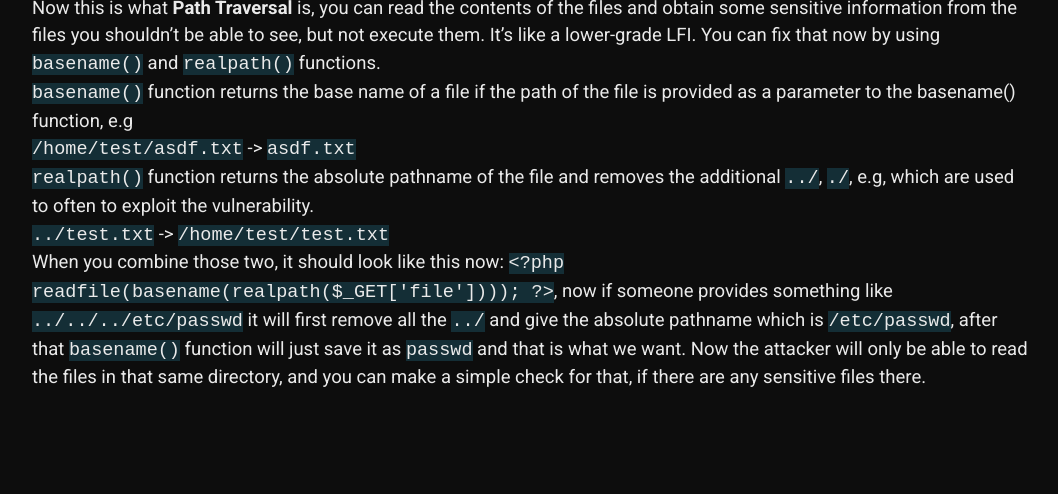
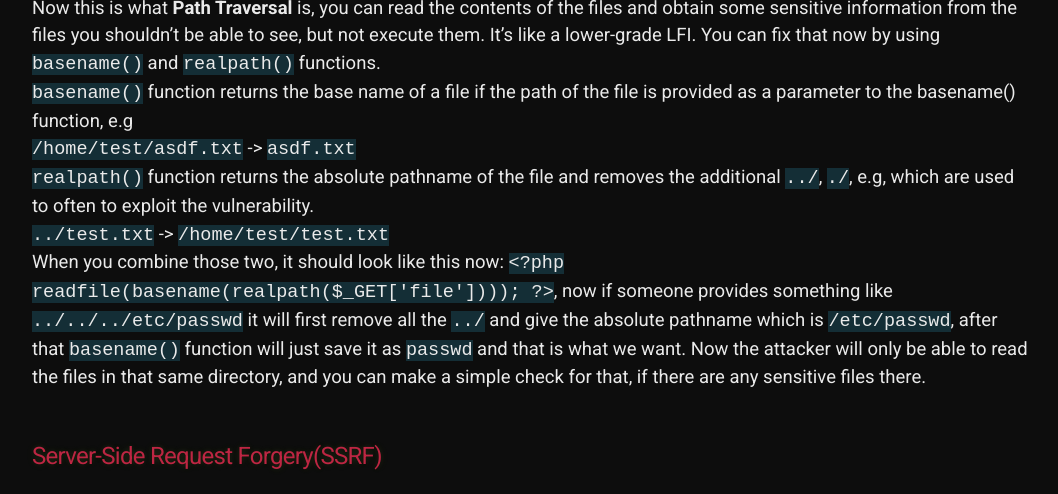
Before and after one commit to 20kilograma/blog, a Jekyll site: the page built from php-sec.md, in a window 1280 px wide and 900 px high, scrolled down 10060 px, cut to the strip 406-900 px from the top of the window. Shown: the whole strip, without its empty margins (108-1166 px from the left). Built offline with Jekyll 4.4.1, drawn with Linux system fonts in a browser that asks for light colours; some web fonts are replaced; our own code applies the rules of GitHub Pages for plain Markdown files; before the commit the page ends 10878 px from its top, so only the background shows below that.

Commit message:
Update php-sec.md

```diff
--- a/php-sec.md
+++ b/php-sec.md
@@ -210,4 +210,6 @@ Now this is what <strong>Path Traversal</strong> is, you can read the contents o
 <code>../test.txt</code> -> <code>/home/test/test.txt</code><br>
 When you combine those two, it should look like this now:
 <code>&lt;?php readfile(basename(realpath($_GET['file']))); ?></code>, now if someone provides something like <code>../../../etc/passwd</code> it will first remove all the <code>../</code> and give the absolute pathname which is <code>/etc/passwd</code>, after that <code>basename()</code> function will just save it as <code>passwd</code> and that is what we want.
-Now the attacker will only be able to read the files in that same directory, and you can make a simple check for that, if there are any sensitive files there.
+Now the attacker will only be able to read the files in that same directory, and you can make a simple check for that, if there are any sensitive files there.<br><br>
+
+## Server-Side Request Forgery(SSRF)
```
